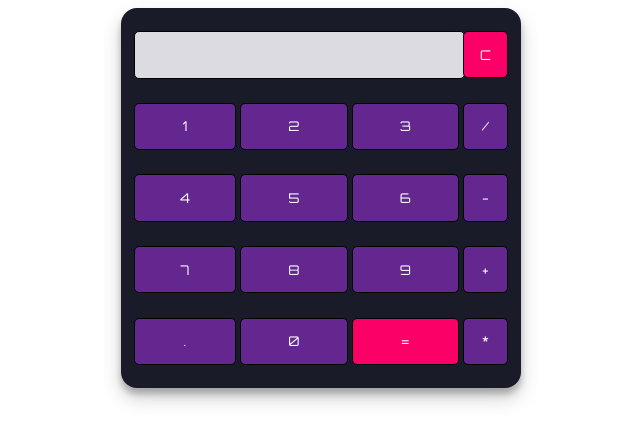
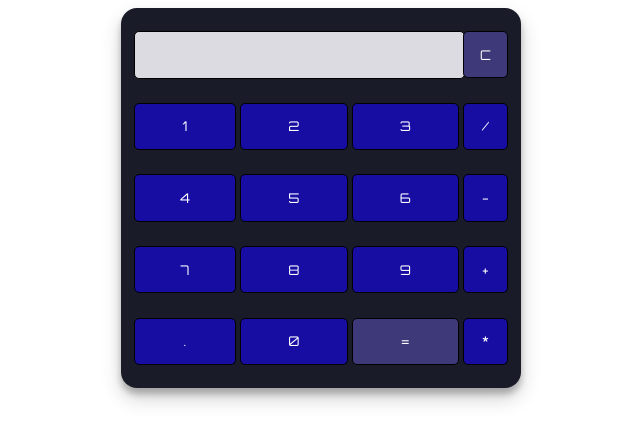
Before and after one commit to Srdjo48/Calculator, a plain HTML site: page index.html in a window 1280 px wide. Shown: the whole page, without its empty margins (319-959 px from the left). Drawn offline with Linux system fonts and the light colour scheme.

Commit message:
other commit

```diff
--- a/css/main.css
+++ b/css/main.css
@@ -19,7 +19,7 @@
 }
 .button {
  font-family: 'Orbitron', sans-serif;
- background-color: #64278f;
+ background-color: #170da3;
  color: white;
  border: solid black 0.5px;
  width: 100%;
--- a/index.html
+++ b/index.html
@@ -10,7 +10,7 @@
  <tr>
  <td colspan = "3"> <input class = "display-box" type = "text" id = "result" disabled /> </td>
  <!-- clearScreen() function clear all the values -->
- <td> <input class = "button" type = "button" value = "C" onclick = "clearScreen()" style = "background-color: #fb0066;" /> </td>
+ <td> <input class = "button" type = "button" value = "C" onclick = "clearScreen()" style = "background-color: #3e3a79;" /> </td>
  </tr>
  <tr>
  <!-- display() function display the value of clicked button -->
@@ -35,7 +35,7 @@
  <td> <input class = "button" type = "button" value = "." onclick = "display('.')" /> </td>
  <td> <input class = "button" type = "button" value = "0" onclick = "display('0')" /> </td>
  <!-- calculate() function evaluate the mathematical expression -->
- <td> <input class = "button" type = "button" value = "=" onclick = "calculate()" style = "background-color: #fb0066;" /> </td>
+ <td> <input class = "button" type = "button" value = "=" onclick = "calculate()" style = "background-color: #3e3a79;" /> </td>
  <td> <input class = "button" type = "button" value = "*" onclick = "display('*')" /> </td>
  </tr>
  </table>
```
